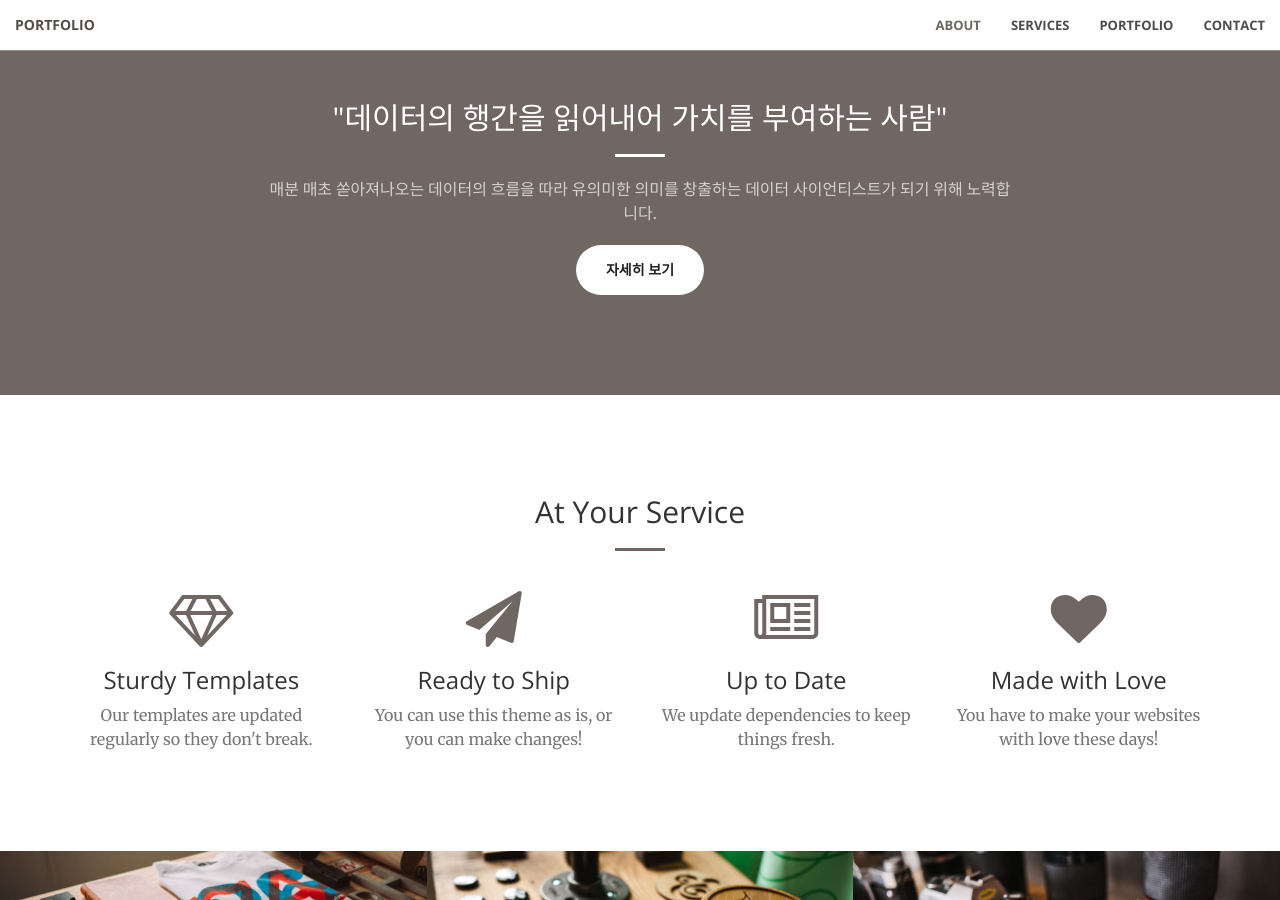
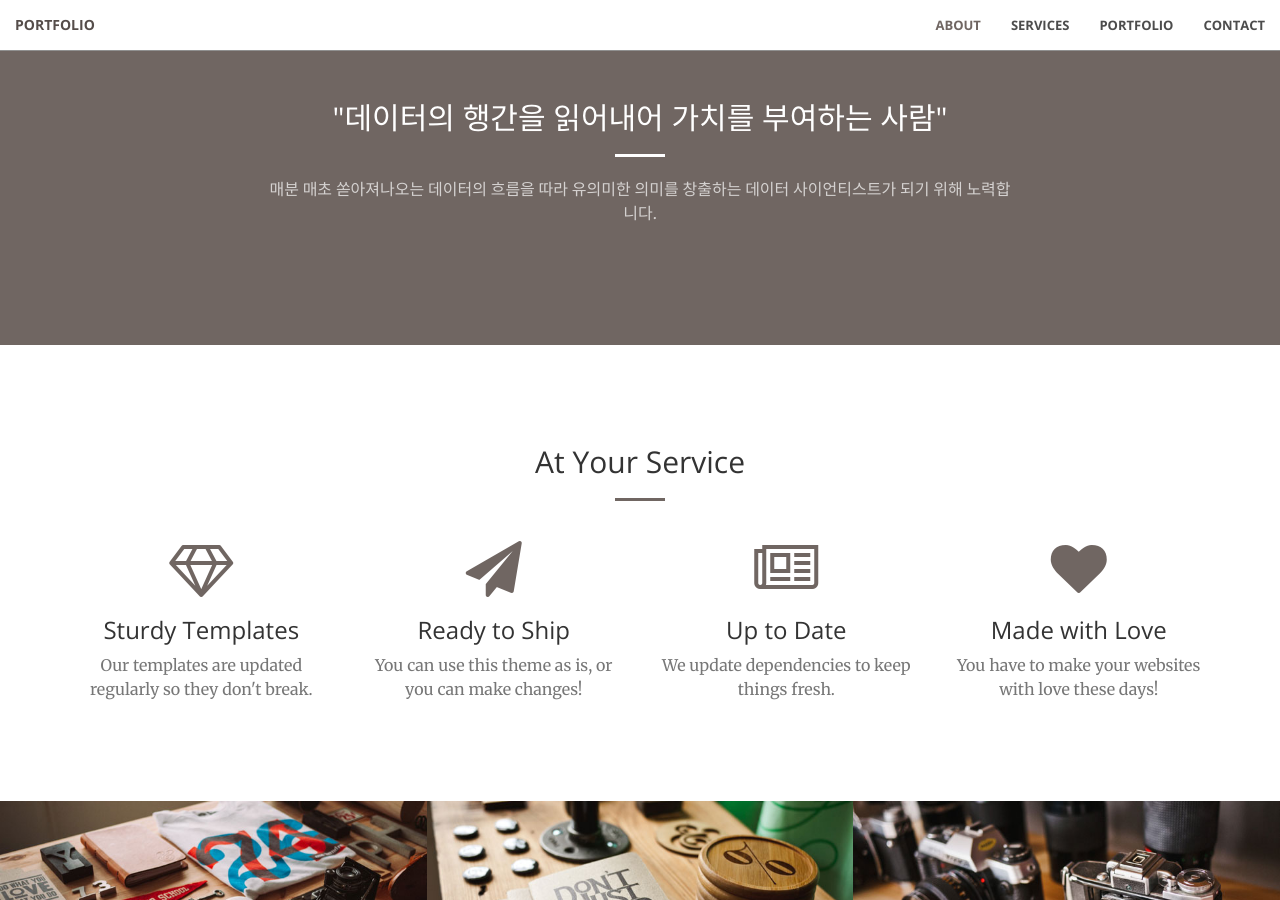
Before and after one commit to ymdev2023/ymdev2023.github.io, a Jekyll site: the page built from index.html, in a window 1280 px wide and 900 px high, scrolled down 899 px. Built offline with Jekyll 4.4.1, drawn with Linux system fonts in a browser that asks for light colours.

Commit message:
Update call-to-action.html

```diff
--- a/_includes/call-to-action.html
+++ b/_includes/call-to-action.html
@@ -3,9 +3,10 @@
         <div class="row">
             <div class="col-lg-8 col-lg-offset-2 text-center">
                 <h2 class="section-heading">"데이터의 행간을 읽어내어 가치를 부여하는 사람"</h2>
+
                 <hr class="light">
                 <p class="text-faded">매분 매초 쏟아져나오는 데이터의 흐름을 따라 유의미한 의미를 창출하는 데이터 사이언티스트가 되기 위해 노력합니다.</p>
-                <a href="#" class="btn btn-default btn-xl">자세히 보기</a>
+<!--                 <a href="#" class="btn btn-default btn-xl">자세히 보기</a> -->
             </div>
         </div>
     </div>
```
